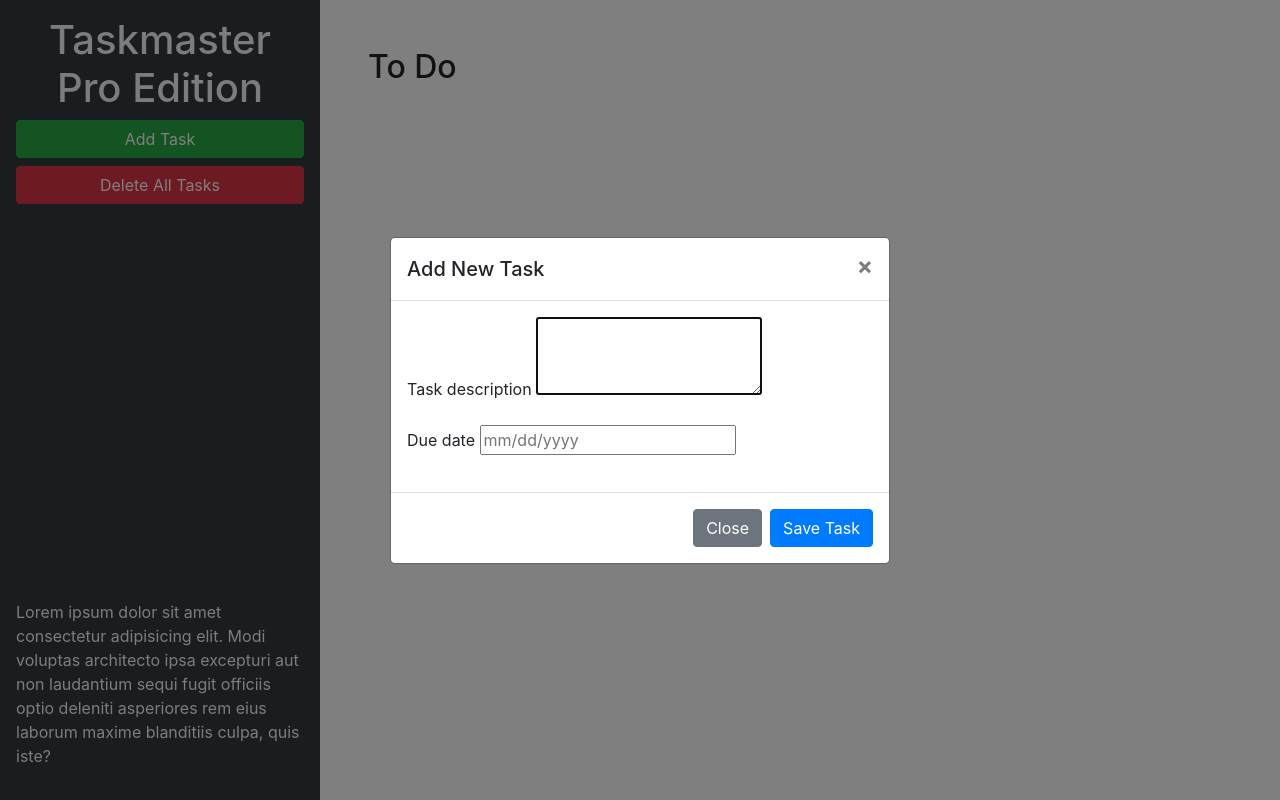
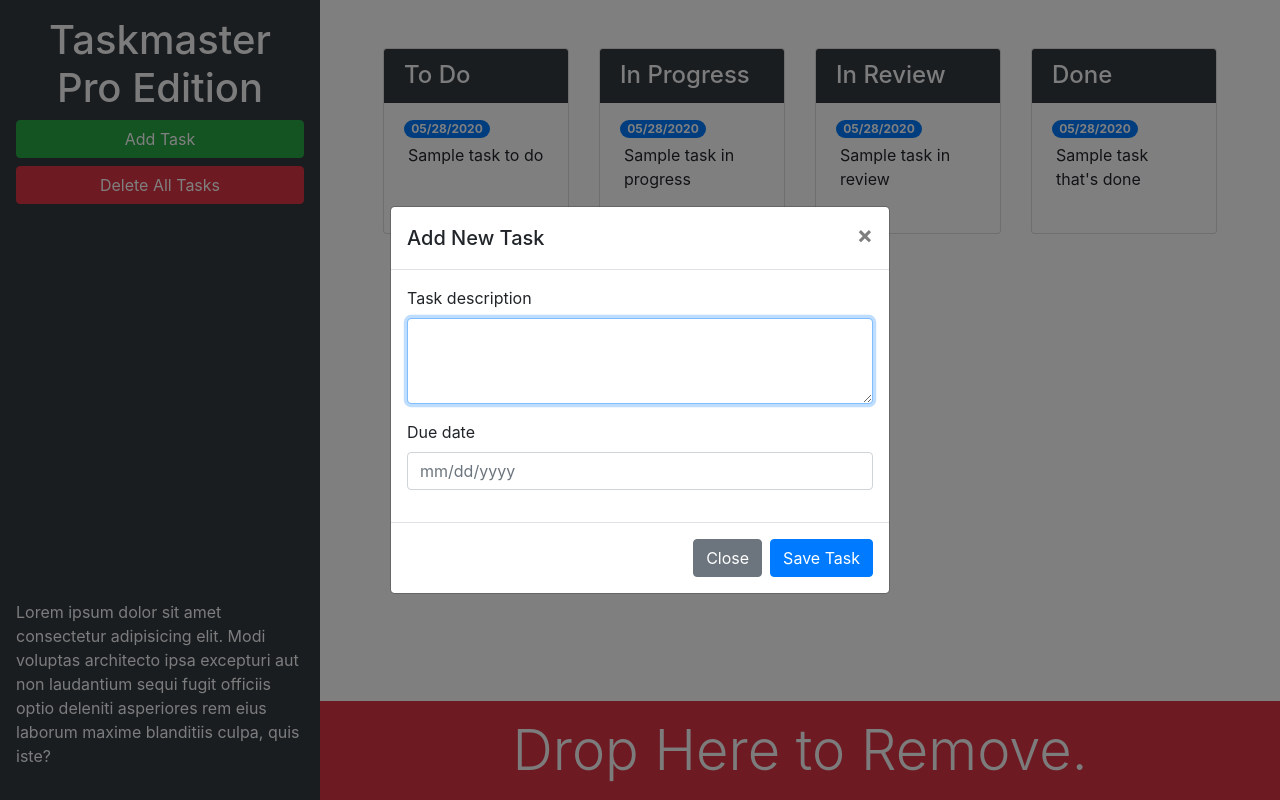
Before and after one commit to shellyst/taskmaster-pro-2, a plain HTML site: page index.html in a window 1280 px wide. Both pictures are taken after a click on the button "Add Task". Drawn offline with nearby package versions, Linux system fonts and the light colour scheme.

Commit message:
Added area for drag and drop trash.

```diff
--- a/index.html
+++ b/index.html
@@ -1,44 +1,125 @@
 <!DOCTYPE html>
 <html lang="en">
-
   <head>
-  <meta charset="UTF-8">
-  <meta name="viewport" content="width=device-width, initial-scale=1.0">
-  <meta http-equiv="X-UA-Compatible" content="ie=edge">
-  <link rel="stylesheet" href="https://cdnjs.cloudflare.com/ajax/libs/twitter-bootstrap/4.3.1/css/bootstrap.min.css">
+    <meta charset="UTF-8" />
+    <meta name="viewport" content="width=device-width, initial-scale=1.0" />
+    <meta http-equiv="X-UA-Compatible" content="ie=edge" />
+    <link
+      rel="stylesheet"
+      href="https://cdnjs.cloudflare.com/ajax/libs/twitter-bootstrap/4.3.1/css/bootstrap.min.css"
+    />
     <link rel="stylesheet" href="./assets/css/style.css" />
     <title>Taskmaster Pro</title>
   </head>
 
   <body>
-
     <div class="row min-vh-100 no-gutters">
-    <header class="col-12 col-lg-3 bg-dark text-light d-flex flex-column p-4 p-lg-3">
+      <header
+        class="col-12 col-lg-3 bg-dark text-light sticky-top d-flex flex-column p-4 p-lg-3"
+      >
         <h1 class="text-center">Taskmaster Pro Edition</h1>
-      <button id="create-task" class="btn btn-block btn-success" data-toggle="modal" data-target="#task-form-modal">Add
-        Task</button>
-      <button id="remove-tasks" class="btn btn-block btn-danger">Delete All Tasks</button>
-      <p class="mt-auto">Lorem ipsum dolor sit amet consectetur adipisicing elit. Modi voluptas architecto ipsa
-        excepturi aut non
-        laudantium sequi fugit officiis optio deleniti asperiores rem eius laborum maxime blanditiis culpa, quis iste?
+        <button
+          id="create-task"
+          class="btn btn-block btn-success"
+          data-toggle="modal"
+          data-target="#task-form-modal"
+        >
+          Add Task
+        </button>
+        <button id="remove-tasks" class="btn btn-block btn-danger">
+          Delete All Tasks
+        </button>
+        <p class="mt-auto d-none d-lg-block">
+          Lorem ipsum dolor sit amet consectetur adipisicing elit. Modi voluptas
+          architecto ipsa excepturi aut non laudantium sequi fugit officiis
+          optio deleniti asperiores rem eius laborum maxime blanditiis culpa,
+          quis iste?
         </p>
       </header>
-    <main class="col-12 col-lg-9">
-      <div class="m-5">
-        <h2>To Do</h2>
-        <ul id="list-toDo" class="list-group"> </ul>
+      <main class="col-12 col-lg-9 d-flex flex-column">
+        <!-- Row creates Flexbox that wraps overflowing content. -->
+        <div class="m-5 row justify-content-around">
+          <!-- todo start -->
+          <div class="col-12 col-md-6 col-xl-3 mb-3">
+            <div class="card">
+              <h4 class="card-header bg-dark text-light">To Do</h4>
+              <ul id="list-toDo" class="list-group list-group-flush">
+                <li class="list-group-item">
+                  <span class="badge badge-primary badge-pill">05/28/2020</span>
+                  <p class="m-1">Sample task to do</p>
+                </li>
+              </ul>
+            </div>
+          </div>
+          <!-- todo end -->
+          <!-- in progress start -->
+          <div class="col-12 col-md-6 col-xl-3 mb-3">
+            <div class="card">
+              <h4 class="card-header bg-dark text-light">In Progress</h4>
+              <ul id="list-inProgress" class="list-group list-group-flush">
+                <li class="list-group-item">
+                  <span class="badge badge-primary badge-pill">05/28/2020</span>
+                  <p class="m-1">Sample task in progress</p>
+                </li>
+              </ul>
+            </div>
+          </div>
+          <!-- in progress end -->
+          <!-- in review start -->
+          <div class="col-12 col-md-6 col-xl-3 mb-3">
+            <div class="card">
+              <h4 class="card-header bg-dark text-light">In Review</h4>
+              <ul id="list-inReview" class="list-group list-group-flush">
+                <li class="list-group-item">
+                  <span class="badge badge-primary badge-pill">05/28/2020</span>
+                  <p class="m-1">Sample task in review</p>
+                </li>
+              </ul>
+            </div>
+          </div>
+          <!-- in review end -->
+          <!-- done start -->
+          <div class="col-12 col-md-6 col-xl-3 mb-3">
+            <div class="card">
+              <h4 class="card-header bg-dark text-light">Done</h4>
+              <ul id="list-done" class="list-group list-group-flush">
+                <li class="list-group-item">
+                  <span class="badge badge-primary badge-pill">05/28/2020</span>
+                  <p class="m-1">Sample task that's done</p>
+                </li>
+              </ul>
+            </div>
+          </div>
+        </div>
+        <!-- done end -->
+        <!-- Trash! -->
+        <div id="trash" class="mt-auto">
+          <div class="w-100 bg-danger p-3 text-center text-light display-4">
+            Drop Here to Remove.
+          </div>
         </div>
       </main>
     </div>
 
     <!-- Modal -->
-  <div class="modal fade" id="task-form-modal" tabindex="-1" role="dialog" aria-labelledby="task-form-modal"
-    aria-hidden="true">
+    <div
+      class="modal fade"
+      id="task-form-modal"
+      tabindex="-1"
+      role="dialog"
+      aria-labelledby="task-form-modal"
+      aria-hidden="true"
+    >
       <div class="modal-dialog modal-dialog-centered" role="document">
         <div class="modal-content">
           <div class="modal-header">
             <h5 class="modal-title" id="task-form-modal">Add New Task</h5>
-          <button type="button" class="close" data-dismiss="modal" aria-label="Close">
+            <button
+              type="button"
+              class="close"
+              data-dismiss="modal"
+              aria-label="Close"
+            >
               <span aria-hidden="true">&times;</span>
             </button>
           </div>
@@ -46,16 +127,32 @@
             <form>
               <div class="form-group">
                 <label for="modalTaskDescription">Task description</label>
-              <textarea id="modalTaskDescription" rows="3"></textarea>
+                <textarea
+                  id="modalTaskDescription"
+                  rows="3"
+                  class="form-control"
+                ></textarea>
               </div>
               <div class="form-group">
                 <label for="modalDueDate">Due date</label>
-              <input type="text" id="modalDueDate" placeholder="mm/dd/yyyy" autocomplete="off" />
+                <input
+                  type="text"
+                  class="form-control"
+                  id="modalDueDate"
+                  placeholder="mm/dd/yyyy"
+                  autocomplete="off"
+                />
               </div>
             </form>
           </div>
           <div class="modal-footer">
-          <button type="button" class="btn btn-secondary" data-dismiss="modal">Close</button>
+            <button
+              type="button"
+              class="btn btn-secondary"
+              data-dismiss="modal"
+            >
+              Close
+            </button>
             <button type="button" class="btn btn-primary">Save Task</button>
           </div>
         </div>
@@ -67,5 +164,4 @@
     <script src="https://cdnjs.cloudflare.com/ajax/libs/twitter-bootstrap/4.3.1/js/bootstrap.min.js"></script>
     <script src="./assets/js/script.js"></script>
   </body>
-
 </html>
```
Lines whose indentation alone changed are shown as unchanged.
